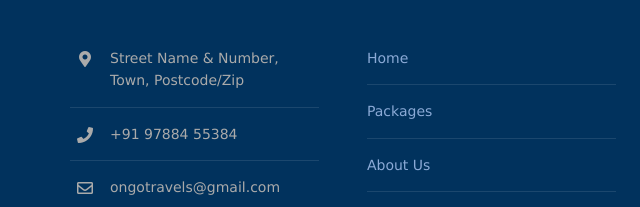
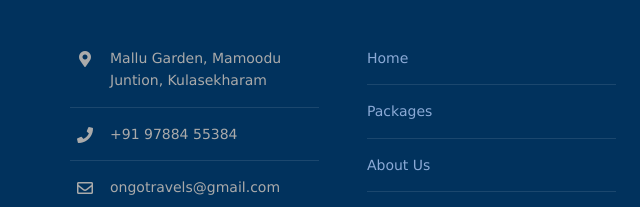
Before and after one commit to karthiklal/ongotours, a plain HTML site: page index.html in a window 1280 px wide. Shown: the part 3269-3476 px from the top of the page, 0-640 px from the left. Drawn offline with Linux system fonts and the light colour scheme.

Commit message:
address updated

```diff
--- a/index.html
+++ b/index.html
@@ -256,7 +256,7 @@ Licence URI: https://www.os-templates.com/template-terms
       <ul class="nospace btmspace-30 linklist contact">
         <li><i class="fas fa-map-marker-alt"></i>
           <address>
-          Street Name &amp; Number, Town, Postcode/Zip
+          Mallu Garden, Mamoodu Juntion, Kulasekharam
           </address>
         </li>
         <li><i class="fas fa-phone"></i>+91 97884 55384</li>
```
